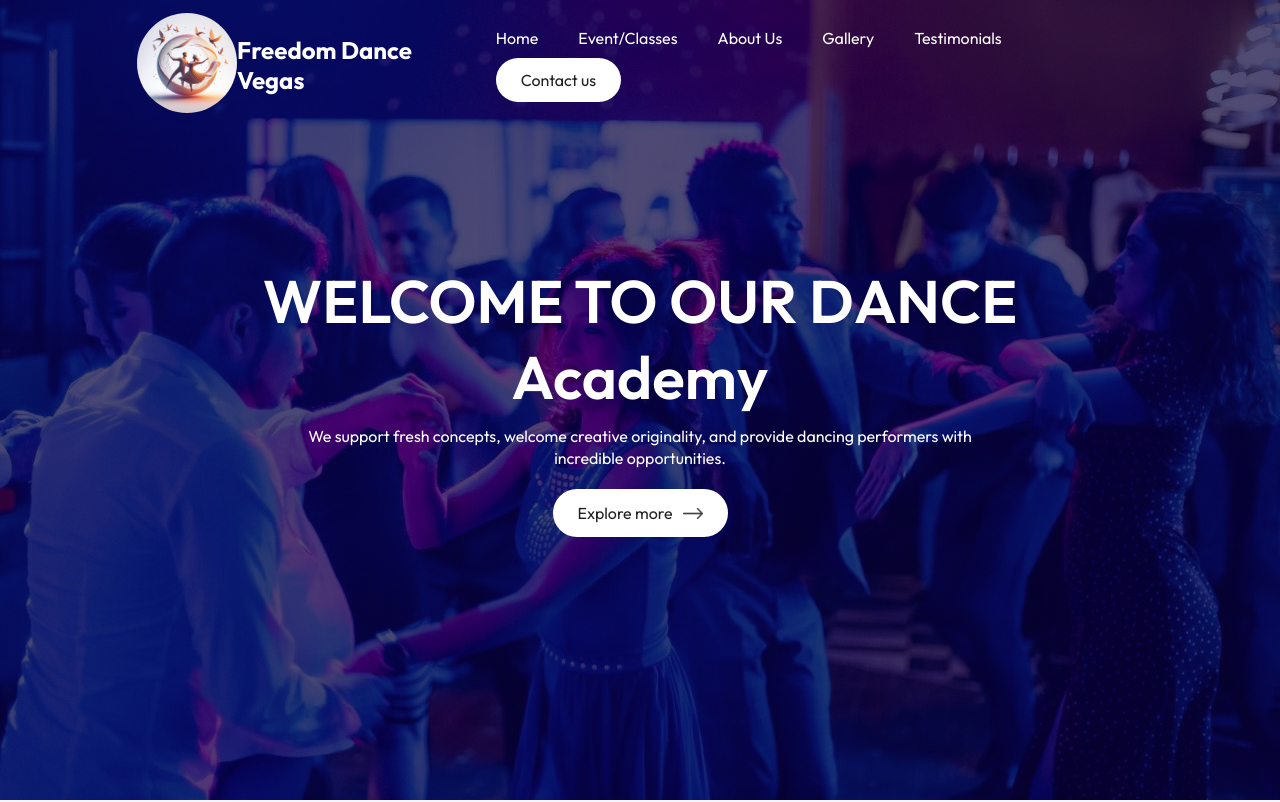
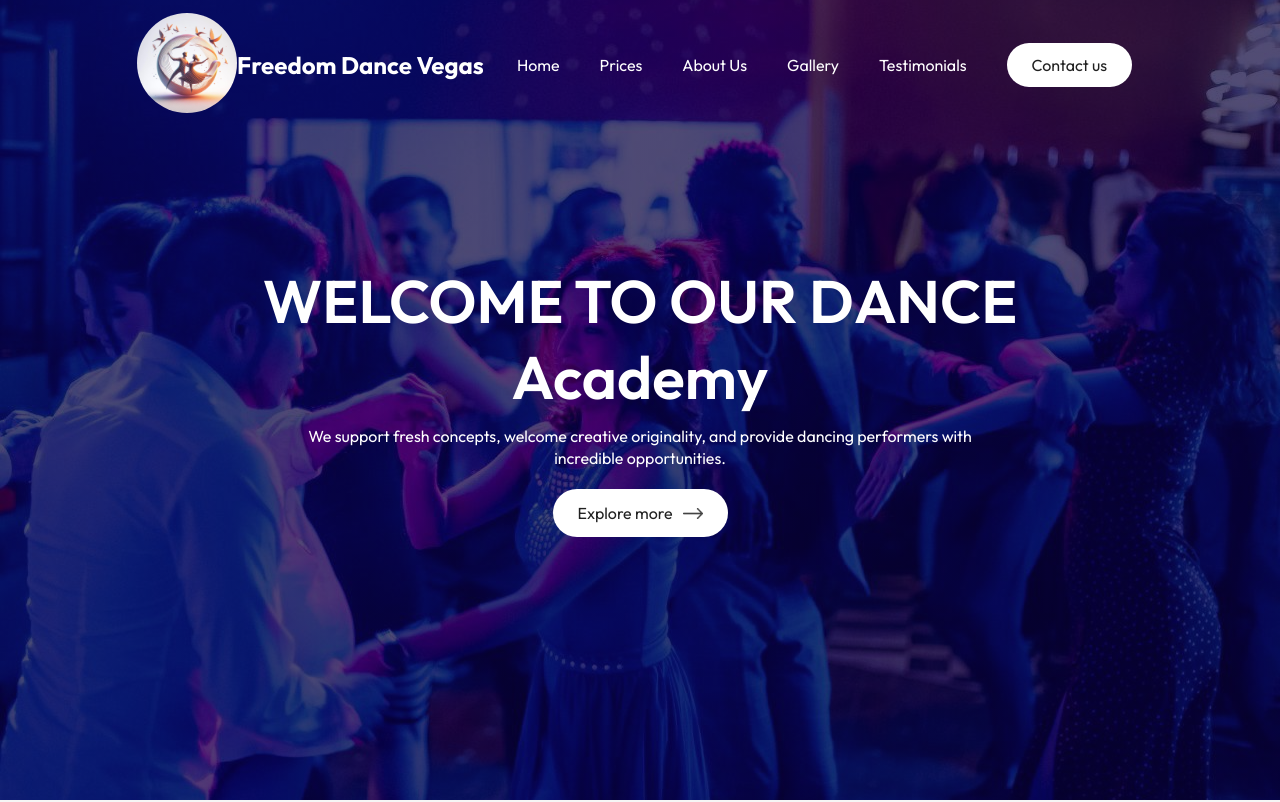
Before and after one commit to stevensonsaintlaurent/freedom-dance, a React (Vite) app: page / in a window 1280 px wide. Shown: the top 802 px of the page. Built offline with nearby package versions, Linux system fonts and the light colour scheme.

Commit message:
jesus testimonials full name

```diff
--- a/src/components/Navbar/Navbar.jsx
+++ b/src/components/Navbar/Navbar.jsx
@@ -38,7 +38,7 @@ const Navbar = () => {
         </li>
         <li>
           <Link to="program" smooth={true} offset={-260} duration={500}>
-            Event/Classes
+            Prices
           </Link>
         </li>
         <li>
--- a/src/components/Navbar/Testimonials/Testimonials.jsx
+++ b/src/components/Navbar/Testimonials/Testimonials.jsx
@@ -167,7 +167,7 @@ const Testimonials = () => {
               <div className="user-info">
                 <img src={user_7} alt="" />
                 <div>
-                  <h3>Jesus</h3>
+                  <h3>Jesús Silva</h3>
                   <span>Freedom Dance ,Las Vegas</span>
                 </div>
               </div>
```
